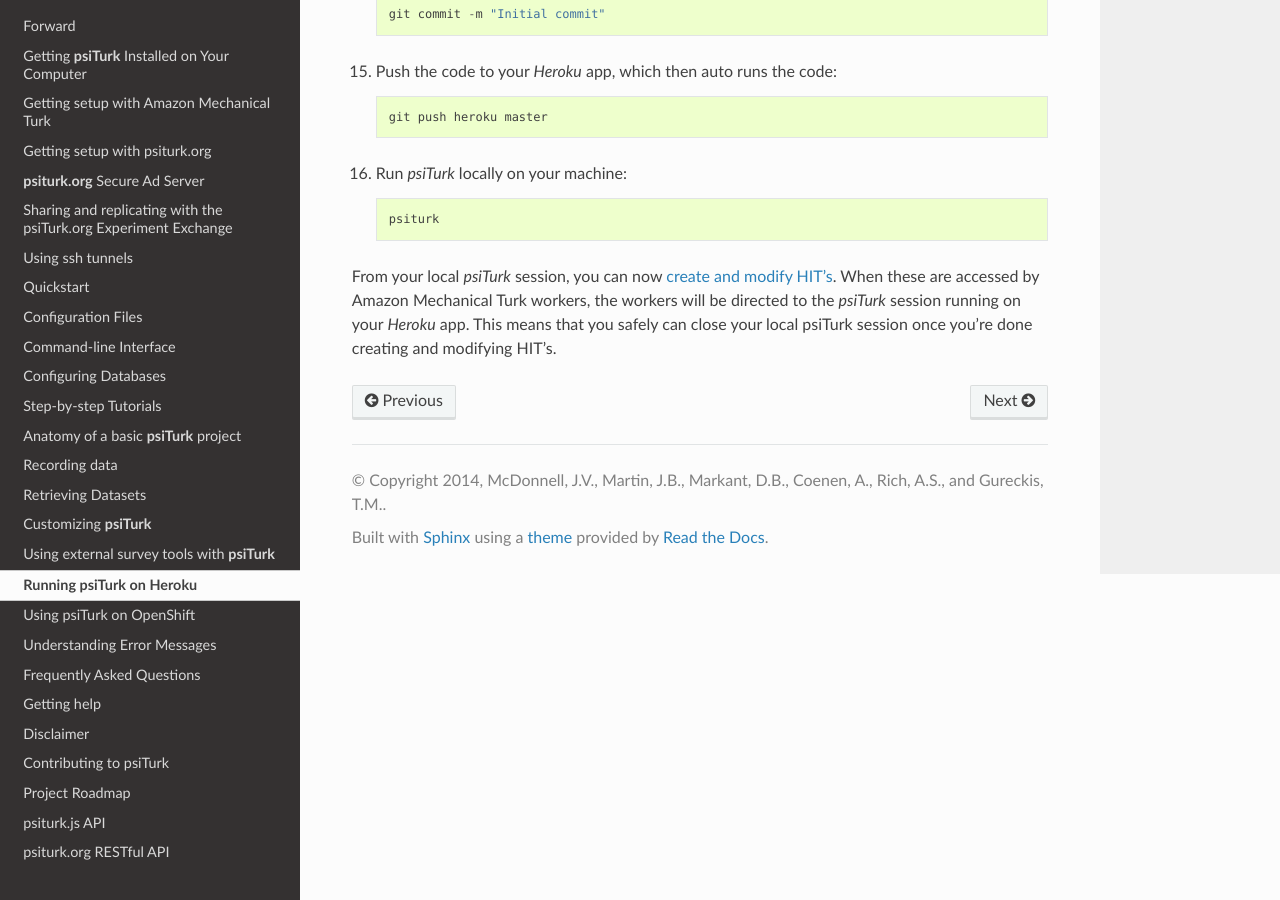
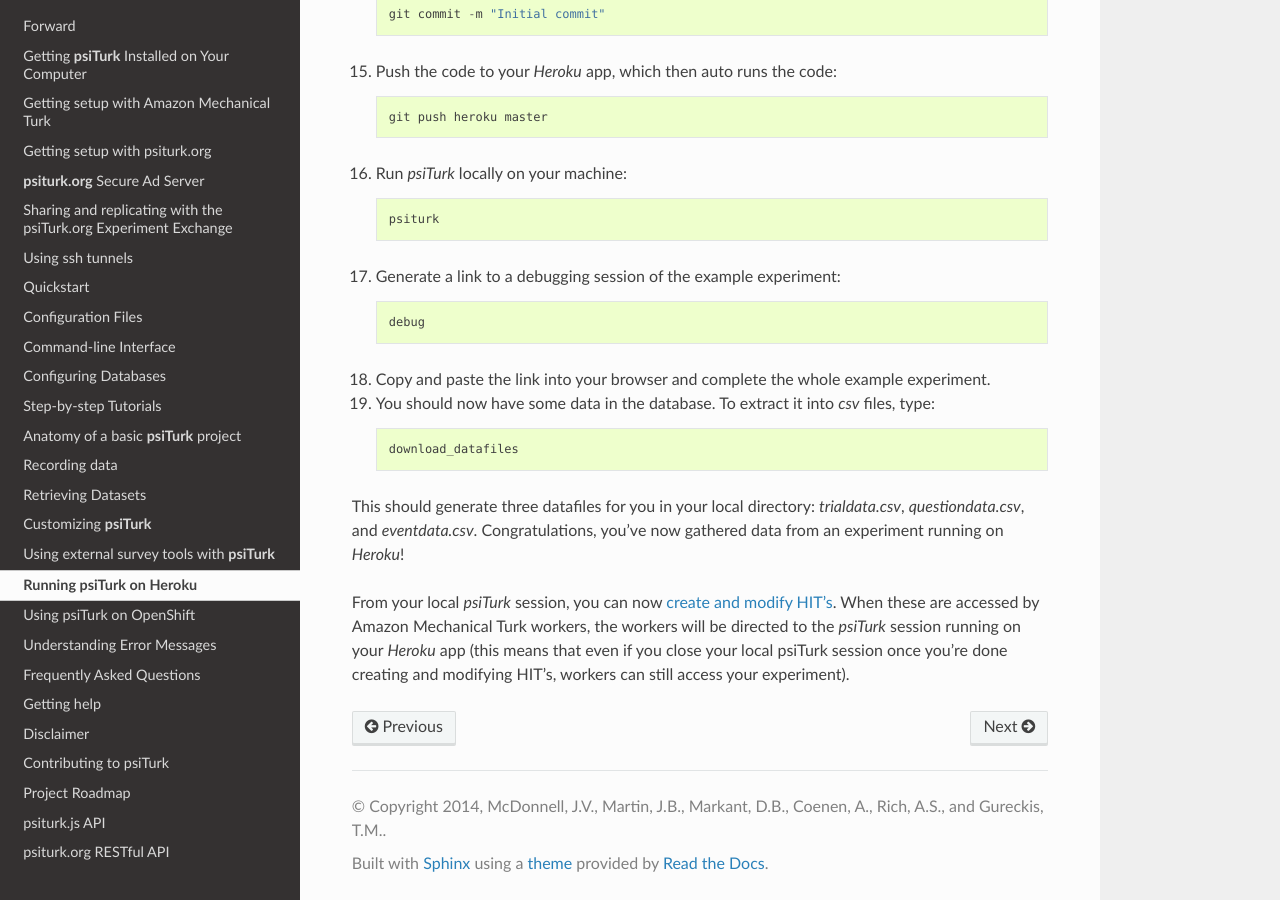
Before and after one commit to NYUCCL/psiTurk, a Sphinx documentation site: the page built from doc/heroku.rst, in a window 1280 px wide and 900 px high, scrolled down 2253 px. Built offline with Sphinx 7.4.7 and the Read the Docs theme 2.0.0, drawn with Linux system fonts in a browser that asks for light colours.

Commit message:
Added a couple of steps to the tutorial describing how to actually run an experiment and downloading data.

```diff
--- a/doc/heroku.rst
+++ b/doc/heroku.rst
@@ -84,4 +84,16 @@
 
     psiturk
 
-From your local `psiTurk` session, you can now `create and modify HIT's <command_line/hit.html>`_. When these are accessed by Amazon Mechanical Turk workers, the workers will be directed to the `psiTurk` session running on your `Heroku` app. This means that you safely can close your local psiTurk session once you're done creating and modifying HIT's.
+#. Generate a link to a debugging session of the example experiment: ::
+
+    debug
+
+#. Copy and paste the link into your browser and complete the whole example experiment.
+
+#. You should now have some data in the database. To extract it into `csv` files, type: ::
+
+    download_datafiles
+
+This should generate three datafiles for you in your local directory: `trialdata.csv`, `questiondata.csv`, and `eventdata.csv`. Congratulations, you've now gathered data from an experiment running on `Heroku`!
+
+From your local `psiTurk` session, you can now `create and modify HIT's <command_line/hit.html>`_. When these are accessed by Amazon Mechanical Turk workers, the workers will be directed to the `psiTurk` session running on your `Heroku` app (this means that even if you close your local psiTurk session once you're done creating and modifying HIT's, workers can still access your experiment).
```
